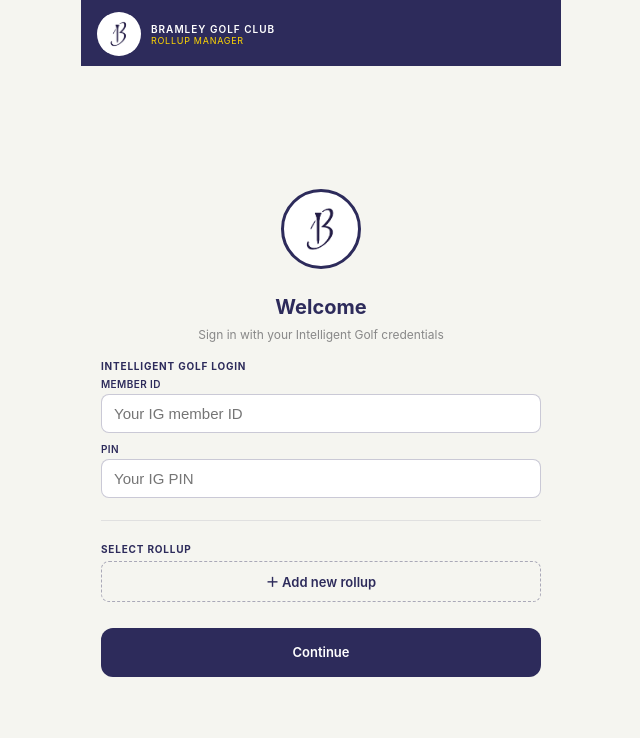
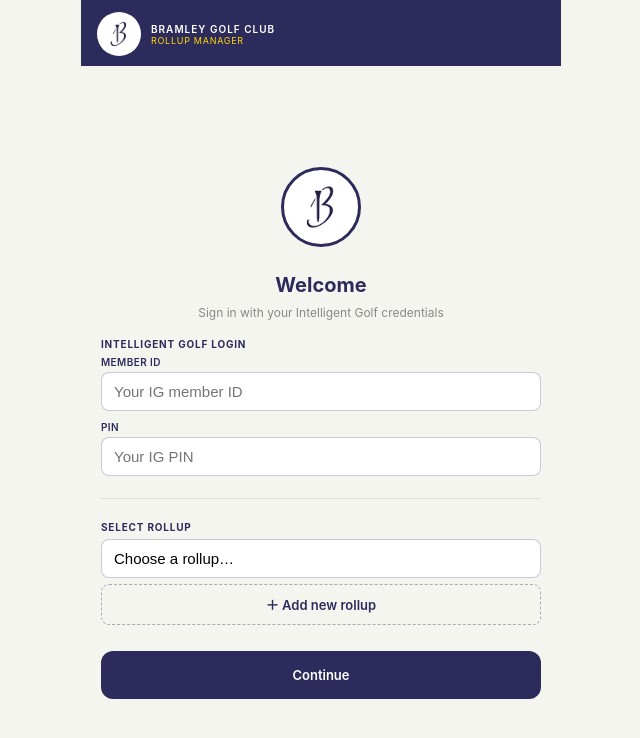
Before and after one commit to johnnydw-bit/Generic-rollup, a FastAPI app: page / in a window 1280 px wide. Shown: the top 738 px of the page, without its empty margins (319-959 px from the left). Run offline with FastAPI, Linux system fonts and the light colour scheme; data that the repository does not hold is empty; some libraries are stand-ins or nearby versions.

Commit message:
Update index.html

```diff
--- a/frontend/templates/index.html
+++ b/frontend/templates/index.html
@@ -247,8 +247,10 @@
 
     <div>
       <div class="login-section">Select Rollup</div>
-      <div id="rollupList"></div>
-      <button class="add-rollup-btn" onclick="showAddRollup()">＋ Add new rollup</button>
+      <select class="field-input" id="rollupSelect" onchange="onRollupSelectChange()">
+        <option value="">Choose a rollup…</option>
+      </select>
+      <button class="add-rollup-btn" onclick="showAddRollup()" style="margin-top:6px;">＋ Add new rollup</button>
     </div>
 
     <button class="big-btn btn-navy" onclick="saveLogin()" style="width:100%;margin-top:8px;">
@@ -631,21 +633,21 @@ async function loadRollups() {
 }
 
 function renderRollupList() {
-  const container = document.getElementById('rollupList');
-  container.innerHTML = '';
+  const sel = document.getElementById('rollupSelect');
+  sel.innerHTML = '<option value="">Choose a rollup…</option>';
   availableRollups.forEach(r => {
-    const div = document.createElement('div');
-    div.className = 'rollup-option' + (r.id === session.rollupId ? ' selected' : '');
-    div.onclick = () => selectRollup(r);
-    div.innerHTML = `
-      <input type="radio" class="rollup-radio" ${r.id === session.rollupId ? 'checked' : ''}/>
-      <div>
-        <div class="rollup-option-name">${r.name}</div>
-        <div class="rollup-option-term">Search term: ${r.ig_search_term}</div>
-      </div>
-    `;
-    container.appendChild(div);
+    const opt = document.createElement('option');
+    opt.value = r.id;
+    opt.textContent = r.name;
+    if (r.id === session.rollupId) opt.selected = true;
+    sel.appendChild(opt);
   });
+}
+
+function onRollupSelectChange() {
+  const sel = document.getElementById('rollupSelect');
+  const rollup = availableRollups.find(r => r.id === parseInt(sel.value));
+  if (rollup) selectRollup(rollup);
 }
 
 function selectRollup(rollup) {
```
